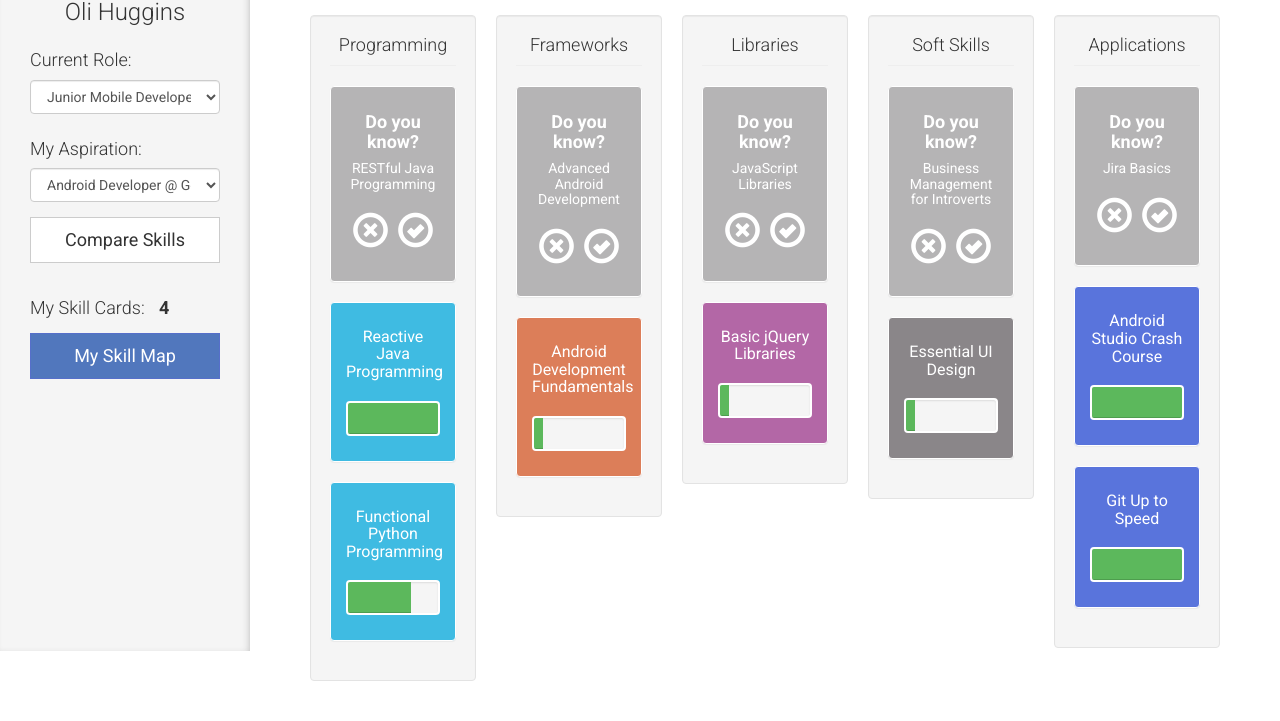
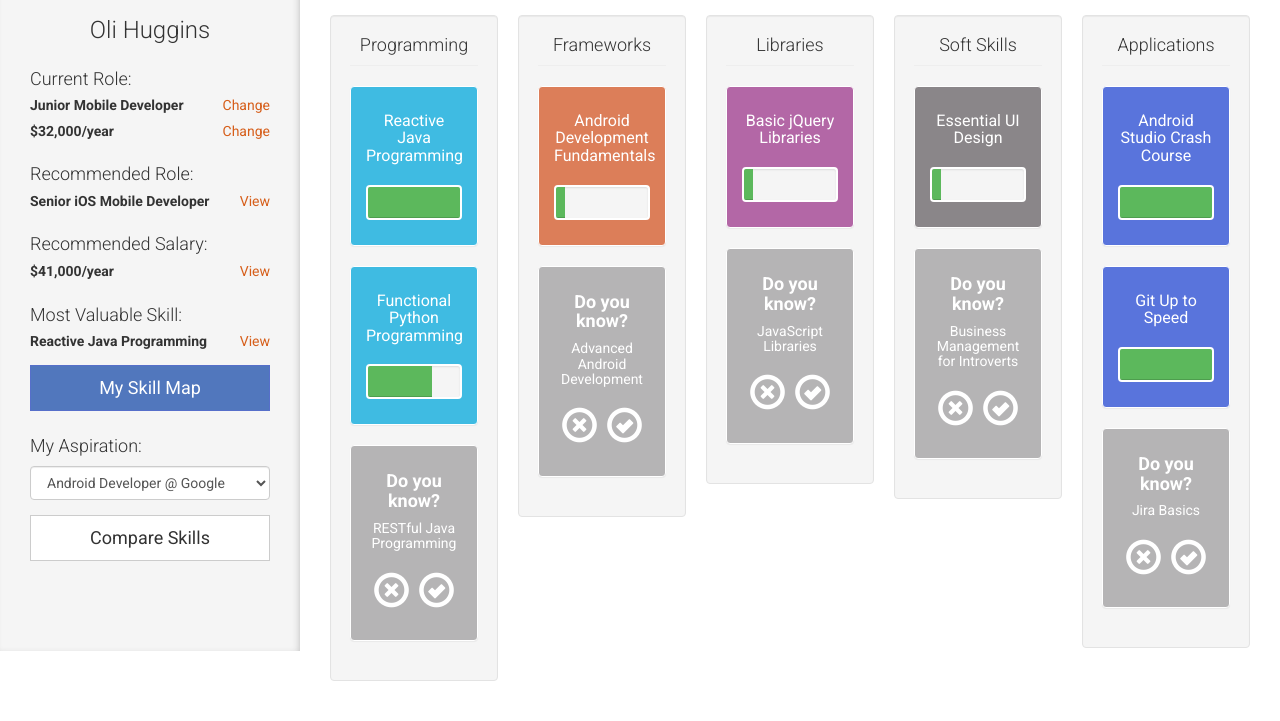
Before and after one commit to huggingtonbear/skill-map, a plain HTML site: page skills.html in a window 1280 px wide. Shown: the part 149-870 px from the top of the page. Drawn offline with Linux system fonts and the light colour scheme.

Commit message:
Made changes to Skillmap

```diff
--- a/css/simple-sidebar.css
+++ b/css/simple-sidebar.css
@@ -15,16 +15,16 @@
 }
 
 #wrapper.toggled {
-    padding-left: 250px;
+    padding-left: 300px;
 }
 
 #sidebar-wrapper {
     z-index: 1000;
     position: fixed;
-    left: 250px;
+    left: 300px;
     width: 0;
     height: 100%;
-    margin-left: -250px;
+    margin-left: -300px;
     overflow-y: auto;
     overflow-x: hidden;
     background: #f5f5f5;
@@ -39,7 +39,7 @@
 }
 
 #wrapper.toggled #sidebar-wrapper {
-    width: 250px;
+    width: 300px;
 }
 
 #page-content-wrapper {
@@ -51,7 +51,7 @@
 
 #wrapper.toggled #page-content-wrapper {
     position: absolute;
-    margin-right: -250px;
+    margin-right: -300px;
 }
 
 /* Sidebar Styles */
@@ -64,7 +64,7 @@
 .sidebar-nav {
     position: absolute;
     top: 50px;
-    width: 250px;
+    width: 300px;
     margin: 0;
     padding: 0;
     list-style: none;
@@ -121,7 +121,7 @@
 
 @media(min-width:992px) {
     #wrapper {
-        padding-left: 250px;
+        padding-left: 300px;
     }
 
     #wrapper.toggled {
@@ -129,7 +129,7 @@
     }
 
     #sidebar-wrapper {
-        width: 250px;
+        width: 300px;
     }
 
     #wrapper.toggled #sidebar-wrapper {
@@ -149,24 +149,24 @@
 
 @media(min-width:1400px) {
     #wrapper {
-        padding-left: 350px;
+        padding-left: 300px;
     }
 
     #sidebar-wrapper{
-        width: 350px;
+        width: 300px;
     }
     #wrapper.toggled #sidebar-wrapper {
-        left: 350px;
-        margin-left: -350px;
+        left: 300px;
+        margin-left: -300px;
         top: 0px;
     }
 
     #wrapper.toggled #page-content-wrapper {
-        margin-left: -350px;
+        margin-left: -300px;
     }
 
     .sidebar-nav {
-        width: 350px;
+        width: 300px;
     }
 
     #wrapper.toggled #page-content-wrapper {
--- a/skills.html
+++ b/skills.html
@@ -101,13 +101,15 @@
                 <div class="col-sm-12">
                     <h3 class="text-center"> Oli Huggins</h3>
                     <h4 class="mt25">Current Role: </h4>
-                    <select class="form-control">
-                      <option>Junior Mobile Developer</option>
-                      <option>Senior Mobile Developer</option>
-                      <option>Front-end Web Developer</option>
-                      <option>Back-end Web Developer</option>
-                      <option>Full-Stack Developer</option>
-                    </select>
+                    <h5><b>Junior Mobile Developer </b><a href="#" class="pull-right">Change</a></h5>
+                    <h5><b>$32,000/year </b><a href="#" class="pull-right">Change</a></h5>
+                    <h4 class="mt25">Recommended Role: </h4>
+                    <h5><b>Senior iOS Mobile Developer </b><a href="#" class="pull-right">View</a></h5>
+                    <h4 class="mt25">Recommended Salary: </h4>
+                    <h5><b>$41,000/year </b><a href="#" class="pull-right">View</a></h5>
+                    <h4 class="mt25">Most Valuable Skill: </h4>
+                    <h5><b>Reactive Java Programming</b><a href="#" class="pull-right">View</a></h5>
+                    <a href="skills.html" class="btn btn-primary btn-lg btn-block mt15"> My Skill Map</a>
                     <h4 class="mt25">My Aspiration: </h4>
                     <select class="form-control">
                       <option>Android Developer @ Google</option>
@@ -118,8 +120,6 @@
                     </select>
                     <a href="index.html" class="btn btn-default btn-lg btn-block mt15"> Compare Skills</a>
 
-                    <h4 class="mt35">My Skill Cards: <span class="ml10"><b>4</b></span></h4>
-                    <a href="skills.html" class="btn btn-primary btn-lg btn-block mt15"> My Skill Map</a>
                 </div>
             </ul>
         </div>
@@ -130,7 +130,7 @@
 
             <div id="book-wrapper" onload="finishLoad()" ng-include="" src="views.book" class="ng-scope container-fluid">
 
-                <div class="col-sm-12">
+                <div class="row">
 
                 	<div class="hidden-xs">
                         <h2>My Skill Map</h2>
@@ -141,16 +141,7 @@
                         <div class="well">
                             <h4 class="text-center mt0 mb0">Programming</h4>
                             <hr class="mt10">
-                            <div class="panel panel-default panel-programming-maybe" data-toggle="modal" data-target="#ReactiveJavaProgramming">
-                              <div class="panel-body">
-                                <h4 class="text-center">Do you know?</h4>
-                                <h5 class="text-center" style="color:white;">RESTful Java Programming</h5>
-                                <h1 style="color:white; text-align:center;">
-                                <span class="glyphicon glyphicon-remove-circle" aria-hidden="true"></span>
-                                <span class="glyphicon glyphicon-ok-circle" aria-hidden="true"></span>
-                                </h1>
-                              </div>
-                            </div>
+
                             <div class="panel panel-default panel-programming" data-toggle="modal" data-target="#ReactiveJavaProgramming">
                               <div class="panel-body">
                                 <h5 class="text-center">Reactive Java Programming</h5>
@@ -169,6 +160,16 @@
                                 </div>
                               </div>
                             </div>
+                            <div class="panel panel-default panel-programming-maybe" data-toggle="modal" data-target="#ReactiveJavaProgramming">
+                              <div class="panel-body">
+                                <h4 class="text-center">Do you know?</h4>
+                                <h5 class="text-center" style="color:white;">RESTful Java Programming</h5>
+                                <h1 style="color:white; text-align:center;">
+                                <span class="glyphicon glyphicon-remove-circle" aria-hidden="true"></span>
+                                <span class="glyphicon glyphicon-ok-circle" aria-hidden="true"></span>
+                                </h1>
+                              </div>
+                            </div>
 
                         </div>
                     </div>
@@ -176,6 +177,16 @@
                         <div class="well">
                             <h4 class="text-center mt0 mb0">Frameworks</h4>
                             <hr class="mt10">
+
+                            <div class="panel panel-default panel-androiddev" data-toggle="modal" data-target="#AndroidDevelopmentFundamentals">
+                              <div class="panel-body">
+                                <h5 class="text-center">Android Development Fundamentals</h5>
+                                <div class="progress mt20 mb10">
+                                    <div class="progress-bar progress-bar-success" role="progressbar" aria-valuenow="100" aria-valuemin="0" aria-valuemax="100" style="width:10%">
+                                    </div>
+                                </div>
+                              </div>
+                            </div>
                             <div class="panel panel-default panel-programming-maybe" data-toggle="modal" data-target="#ReactiveJavaProgramming">
                               <div class="panel-body">
                                 <h4 class="text-center">Do you know?</h4>
@@ -186,21 +197,22 @@
                                 </h1>
                               </div>
                             </div>
-                            <div class="panel panel-default panel-androiddev" data-toggle="modal" data-target="#AndroidDevelopmentFundamentals">
+                        </div>
+                    </div>
+                    <div class="col-lg-15 col-sm-6 col-md-4">
+                        <div class="well">
+                            <h4 class="text-center mt0 mb0">Libraries</h4>
+                            <hr class="mt10">
+
+                            <div class="panel panel-default panel-androiddev" style="background:#B367A6" data-toggle="modal" data-target="#AndroidDevelopmentFundamentals">
                               <div class="panel-body">
-                                <h5 class="text-center">Android Development Fundamentals</h5>
+                                <h5 class="text-center">Basic jQuery Libraries</h5>
                                 <div class="progress mt20 mb10">
                                     <div class="progress-bar progress-bar-success" role="progressbar" aria-valuenow="100" aria-valuemin="0" aria-valuemax="100" style="width:10%">
                                     </div>
                                 </div>
                               </div>
                             </div>
-                        </div>
-                    </div>
-                    <div class="col-lg-15 col-sm-6 col-md-4">
-                        <div class="well">
-                            <h4 class="text-center mt0 mb0">Libraries</h4>
-                            <hr class="mt10">
                             <div class="panel panel-default panel-programming-maybe" data-toggle="modal" data-target="#ReactiveJavaProgramming">
                               <div class="panel-body">
                                 <h4 class="text-center">Do you know?</h4>
@@ -211,21 +223,22 @@
                                 </h1>
                               </div>
                             </div>
-                            <div class="panel panel-default panel-androiddev" style="background:#B367A6" data-toggle="modal" data-target="#AndroidDevelopmentFundamentals">
+                        </div>
+                    </div>
+                    <div class="col-lg-15 col-sm-6 col-md-4">
+                        <div class="well">
+                            <h4 class="text-center mt0 mb0">Soft Skills</h4>
+                            <hr class="mt10">
+
+                            <div class="panel panel-default panel-androiddev" style="background:#8A8689" data-toggle="modal" data-target="#AndroidDevelopmentFundamentals">
                               <div class="panel-body">
-                                <h5 class="text-center">Basic jQuery Libraries</h5>
+                                <h5 class="text-center">Essential UI Design</h5>
                                 <div class="progress mt20 mb10">
                                     <div class="progress-bar progress-bar-success" role="progressbar" aria-valuenow="100" aria-valuemin="0" aria-valuemax="100" style="width:10%">
                                     </div>
                                 </div>
                               </div>
                             </div>
-                        </div>
-                    </div>
-                    <div class="col-lg-15 col-sm-6 col-md-4">
-                        <div class="well">
-                            <h4 class="text-center mt0 mb0">Soft Skills</h4>
-                            <hr class="mt10">
                             <div class="panel panel-default panel-programming-maybe" data-toggle="modal" data-target="#ReactiveJavaProgramming">
                               <div class="panel-body">
                                 <h4 class="text-center">Do you know?</h4>
@@ -236,31 +249,13 @@
                                 </h1>
                               </div>
                             </div>
-                            <div class="panel panel-default panel-androiddev" style="background:#8A8689" data-toggle="modal" data-target="#AndroidDevelopmentFundamentals">
-                              <div class="panel-body">
-                                <h5 class="text-center">Essential UI Design</h5>
-                                <div class="progress mt20 mb10">
-                                    <div class="progress-bar progress-bar-success" role="progressbar" aria-valuenow="100" aria-valuemin="0" aria-valuemax="100" style="width:10%">
-                                    </div>
-                                </div>
-                              </div>
-                            </div>
                         </div>
                     </div>
                     <div class="col-lg-15 col-sm-6 col-md-4">
                         <div class="well">
                             <h4 class="text-center mt0 mb0">Applications</h4>
                             <hr class="mt10">
-                            <div class="panel panel-default panel-programming-maybe" data-toggle="modal" data-target="#ReactiveJavaProgramming">
-                              <div class="panel-body">
-                                <h4 class="text-center">Do you know?</h4>
-                                <h5 class="text-center" style="color:white;">Jira Basics</h5>
-                                <h1 style="color:white; text-align:center;">
-                                <span class="glyphicon glyphicon-remove-circle" aria-hidden="true"></span>
-                                <span class="glyphicon glyphicon-ok-circle" aria-hidden="true"></span>
-                                </h1>
-                              </div>
-                            </div>
+
                             <div class="panel panel-default panel-androidtools" data-toggle="modal" data-target="#AndroidStudioCrashCourse">
                               <div class="panel-body">
                                 <h5 class="text-center">Android Studio Crash Course</h5>
@@ -277,6 +272,16 @@
                                     <div class="progress-bar progress-bar-success" role="progressbar" aria-valuenow="100" aria-valuemin="0" aria-valuemax="100" style="width:100%">
                                     </div>
                                 </div>
+                              </div>
+                            </div>
+                            <div class="panel panel-default panel-programming-maybe" data-toggle="modal" data-target="#ReactiveJavaProgramming">
+                              <div class="panel-body">
+                                <h4 class="text-center">Do you know?</h4>
+                                <h5 class="text-center" style="color:white;">Jira Basics</h5>
+                                <h1 style="color:white; text-align:center;">
+                                <span class="glyphicon glyphicon-remove-circle" aria-hidden="true"></span>
+                                <span class="glyphicon glyphicon-ok-circle" aria-hidden="true"></span>
+                                </h1>
                               </div>
                             </div>
                         </div>
```
Also changed, not shown: index.html (+26 -19 lines).
